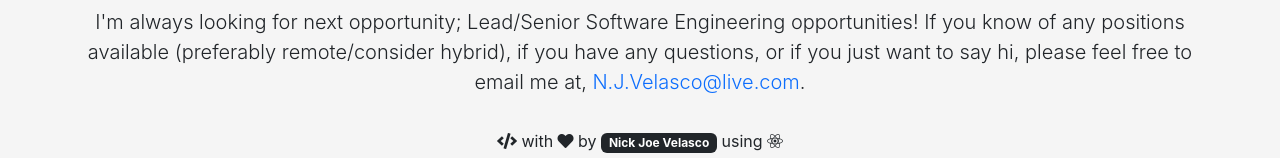
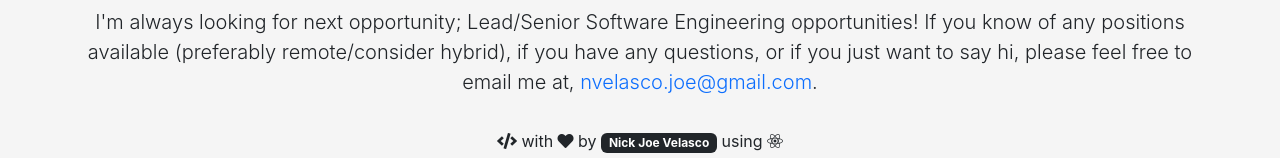
Before and after one commit to CompG33k/NickJoeVelasco, a React (Create React App) app: page / in a window 1280 px wide. Shown: the part 5460-5618 px from the top of the page. Built offline with nearby package versions, Linux system fonts and the light colour scheme; no server answers.

Commit message:
more updates email

```diff
--- a/src/editable-stuff/config.js
+++ b/src/editable-stuff/config.js
@@ -142,7 +142,7 @@ const getInTouch = {
   heading: "Get In Touch",
   message:
     "I'm always looking for next opportunity; Lead/Senior Software Engineering opportunities! If you know of any positions available (preferably remote/consider hybrid), if you have any questions, or if you just want to say hi, please feel free to email me at",
-  email: "N.J.Velasco@live.com",
+  email: "nvelasco.joe@gmail.com",
 };
 const moment = require('moment');
 function getMonths(){
```
